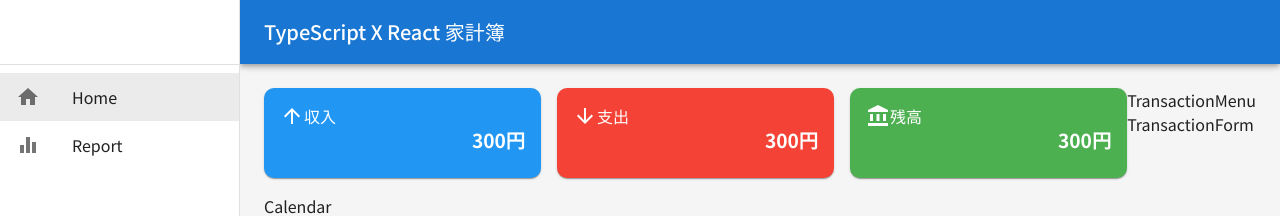
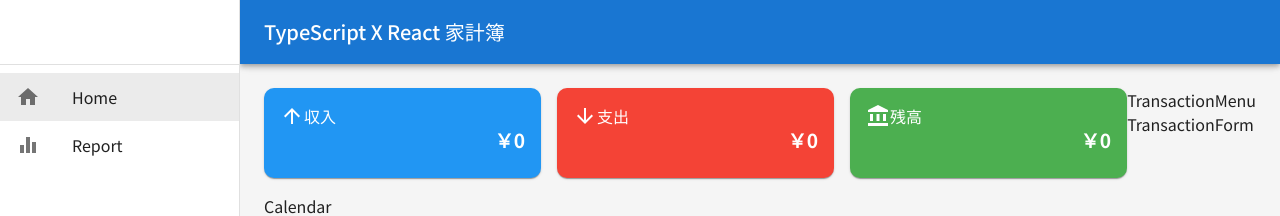
Before and after one commit to taeyoungNew/udemy-household-app, a React (Create React App) app: page / in a window 1280 px wide. Shown: the top 216 px of the page. Built offline with nearby package versions, Linux system fonts and the light colour scheme; no server answers; the database is empty; the HTML template or start-up script is replaced by a standard one.

Commit message:
실제데이터 화면에 표시

```diff
--- a/package.json
+++ b/package.json
@@ -14,6 +14,7 @@
     "@types/node": "^16.18.108",
     "@types/react": "^18.3.5",
     "@types/react-dom": "^18.3.0",
+    "date-fns": "^4.1.0",
     "firebase": "^11.3.0",
     "react": "^18.3.1",
     "react-dom": "^18.3.1",
--- a/src/App.tsx
+++ b/src/App.tsx
@@ -1,4 +1,4 @@
-import React from "react";
+import React, { useEffect, useState } from "react";
 import "./App.css";
 import { Route, BrowserRouter as Router, Routes } from "react-router-dom";
 import Home from "./pages/Home";
@@ -8,13 +8,61 @@
 import { theme } from "./theme/theme";
 import { ThemeProvider } from "@emotion/react";
 import { CssBaseline } from "@mui/material";
+import { Transaction } from "./types/index";
+import { collection, getDocs } from "firebase/firestore";
+import { db } from "./firebase";
+import { formatMonth } from "./utils/formatting";
 
+// Firestore에거인지 아닌지를 판단하는 타입가드
+function isFireStoreError(
+  err: unknown
+): err is { code: string; message: string } {
+  return typeof err === "object" && err !== null && "code" in err;
+}
 /**
  * App
  *
  * @returns Router
  */
 function App() {
+  const [transactions, setTransactions] = useState<Transaction[]>([]);
+  const [currentMonth, setCurrentMonth] = useState(new Date());
+  // const dateFormat = format(currentMonth, "yyyy-MM");
+
+  // データは初回レンダリング時のみ取得するためにuseEffectを利用
+  useEffect(() => {
+    const fecheTransaction = async () => {
+      try {
+        // firebase의 데이터 출력해보기
+        const querySnapshot = await getDocs(collection(db, "Transactions"));
+        const transactionsData = querySnapshot.docs.map((doc) => {
+          // console.log(doc.id, doc.data());
+          return {
+            id: doc.id,
+            ...doc.data(),
+          } as Transaction; // <= 타입어설션
+        });
+
+        setTransactions(transactionsData);
+      } catch (error) {
+        // firebase의 에러인지 아닌지를 구별
+        // firebase의 에러는 error오브젝트안에
+        // code와 message가 포함되어 있다.
+        if (isFireStoreError(error)) {
+          console.error("firebase에러: ", error);
+        } else {
+          console.error("일반 에러: ", error);
+        }
+      }
+    };
+    fecheTransaction();
+  }, []);
+
+  const monthlyTransactions = transactions.filter((tran) => {
+    // startsWith():해당문자열이 지정된 접두사로 시작하는지 여부를 확인
+    // boolean값을 반환
+    return tran.date.startsWith(formatMonth(currentMonth));
+  });
   return (
     // 어플 전체에 적용시키기위해
     // 그리고 별도로 브라우저에서 폰트를 import까지해야한다.
@@ -34,7 +82,10 @@
             path="/"를 가진 Route의 자식Route가 같은 Path를 가질경우 index속성을 부여하면
             /path일때 해당 자식 route도 함께 불리게 된다.
           */}
-            <Route index element={<Home />}></Route>
+            <Route
+              index
+              element={<Home monthlyTransactions={monthlyTransactions} />}
+            ></Route>
             <Route path="/report" element={<Report />}></Route>
             {/* "*"는 위의 path에 일치하지 않는 모든 기타 path를 의미 */}
             <Route path="*" element={<NoMatch />}></Route>
--- a/src/component/MonthlySummary.tsx
+++ b/src/component/MonthlySummary.tsx
@@ -3,11 +3,19 @@
 import ArrowUpwardIcon from "@mui/icons-material/ArrowUpward";
 import ArrowDownwardIcon from "@mui/icons-material/ArrowDownward";
 import AccountBalanceIcon from "@mui/icons-material/AccountBalance";
+import { Transaction } from "../types";
+import { financeCalculations } from "../utils/financeCalculations";
+
+interface MonthlySummaryProps {
+  monthlyTransactions: Transaction[];
+}
 
 /**
  * 한달간의 수입, 지출, 잔액을 표시하는 컴포넌트
  */
-const MonthlySummary = () => {
+const MonthlySummary = ({ monthlyTransactions }: MonthlySummaryProps) => {
+  const { income, expense, balance } = financeCalculations(monthlyTransactions);
+
   return (
     // flex적용
     <Grid2 container spacing={{ xs: 1, sm: 2 }} mb={2}>
@@ -45,7 +53,8 @@
                 fontSize: { xs: ".8rem", sm: "1rem", md: "1.2rem" },
               }}
             >
-              300円
+              <span>￥</span>
+              {income}
             </Typography>
           </CardContent>
         </Card>
@@ -76,7 +85,8 @@
                 fontSize: { xs: ".8rem", sm: "1rem", md: "1.2rem" },
               }}
             >
-              300円
+              <span>￥</span>
+              {expense}
             </Typography>
           </CardContent>
         </Card>
@@ -106,7 +116,8 @@
                 fontSize: { xs: ".8rem", sm: "1rem", md: "1.2rem" },
               }}
             >
-              300円
+              <span>￥</span>
+              {balance}
             </Typography>
           </CardContent>
         </Card>
--- a/src/pages/Home.tsx
+++ b/src/pages/Home.tsx
@@ -5,13 +5,18 @@
 import TransactionForm from "../component/TransactionForm";
 import TransactionMenu from "../component/TransactionMenu";
 import MonthlySummary from "../component/MonthlySummary";
+import { Transaction } from "../types";
 
-const Home = () => {
+interface HomeProps {
+  monthlyTransactions: Transaction[];
+}
+
+const Home = ({ monthlyTransactions }: HomeProps) => {
   return (
     <Box sx={{ display: "flex" }}>
       {/* 왼쪽 컨텐츠 */}
       <Box sx={{ flexGrow: 1 }}>
-        <MonthlySummary />
+        <MonthlySummary monthlyTransactions={monthlyTransactions} />
         <Calendar />
       </Box>
       {/* 오른쪽 컨텐츠 */}
--- /dev/null
+++ b/src/types/index.ts
@@ -0,0 +1,24 @@
+export type TransactionType = "income" | "expense";
+export type IncomCategory = "給与" | "副収入" | "お小遣い";
+export type ExpenseCategory =
+  | "食費"
+  | "日用品"
+  | "住居費"
+  | "交際費"
+  | "娯楽"
+  | "共通費";
+
+export interface Transaction {
+  id: string;
+  date: string;
+  amount: number;
+  content: string;
+  type: TransactionType;
+  category: IncomCategory | ExpenseCategory;
+}
+
+export interface Balance {
+  income: number;
+  expense: number;
+  balance: number;
+}
--- /dev/null
+++ b/src/utils/financeCalculations.ts
@@ -0,0 +1,23 @@
+import { Transaction } from "../types";
+import { Balance } from "../types/index";
+
+export function financeCalculations(transactions: Transaction[]): Balance {
+  // acc : 累積値
+  return transactions.reduce(
+    (acc, transaction) => {
+      if (transaction.type === "income") {
+        acc.income += transaction.amount;
+      } else if (transaction.type === "expense") {
+        acc.expense += transaction.amount;
+      }
+
+      acc.balance = acc.income - acc.expense;
+      return acc;
+    },
+    {
+      income: 0,
+      expense: 0,
+      balance: 0,
+    }
+  ); // <- 累積値の初期値を設定
+}
--- /dev/null
+++ b/src/utils/formatting.ts
@@ -0,0 +1,5 @@
+import { format } from "date-fns";
+
+export function formatMonth(date: Date): string {
+  return format(date, "yyyy-MM");
+}
```
Also changed, not shown: 1 other file (tests, documents, lock files or other folders).
